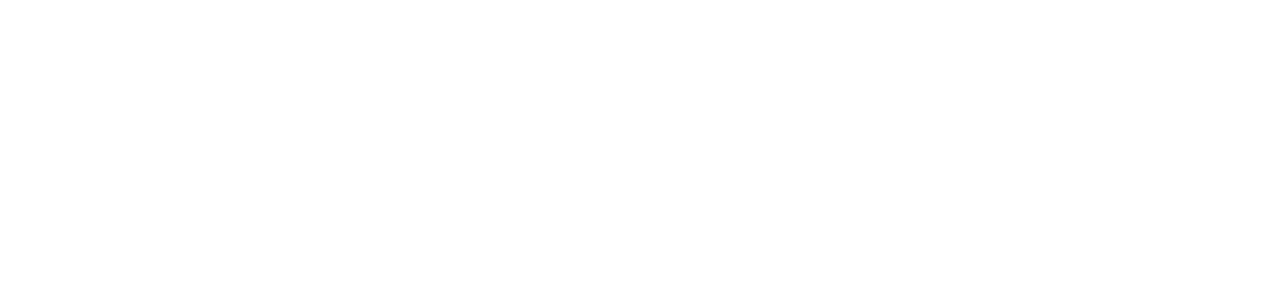
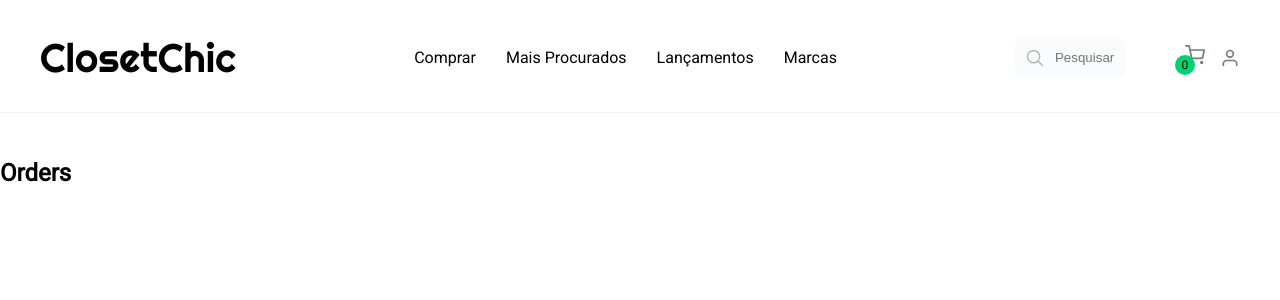
Before and after one commit to patrick-ddeus/closetchic-front, a React (Create React App) app: page /my-orders in a window 1280 px wide. Before the commit this address had no page. Shown: the top 300 px of the page. Built offline with nearby package versions, Linux system fonts and the light colour scheme.

Commit message:
changes fetchData on cart

```diff
--- a/src/App.js
+++ b/src/App.js
@@ -7,6 +7,7 @@
 import SignUpPage from './pages/SignUpPage/SignUpPage.js';
 import SignInPage from './pages/SignInPage/SignInPage.js';
 import CheckoutPage from './pages/CheckoutPage';
+import OrdersPage from './pages/OrdersPage';
 import { UserContextProvider } from './contexts/userContext.js';
 import CartContextProvider from './contexts/cartContext.js';
 
@@ -23,6 +24,7 @@
             <Route path="/sign-up" element={<SignUpPage />} />
             <Route path="/sign-in" element={<SignInPage />} />
             <Route path="/checkout" element={<CheckoutPage />} />
+            <Route path="/my-orders" element={<OrdersPage />} />
             <Route path='/under-construction' element={<UnderConstructionPage />} />
           </Routes>
         </CartContextProvider>
--- a/src/components/Header/Dropdown/index.jsx
+++ b/src/components/Header/Dropdown/index.jsx
@@ -8,11 +8,12 @@
     DropdownListItem,
 } from './styles';
 
-import { Link } from 'react-router-dom';
+import { Link, useNavigate } from 'react-router-dom';
 import { UserContext } from '../../../contexts/userContext';
 
 const Dropdown = ({ visible }) => {
     const { token, name } = useContext(UserContext);
+    const navigate = useNavigate()
     return <>
         {!token ? (
             <DropdownLogin visible={visible}>
@@ -42,7 +43,7 @@
                         <IoChevronForwardOutline />
                     </DropdownListItem>
 
-                    <DropdownListItem>
+                    <DropdownListItem onClick={() => navigate('/my-orders')}>
                         <span>
                             <div>
                                 <IoBagHandle />
--- a/src/contexts/cartContext.js
+++ b/src/contexts/cartContext.js
@@ -15,7 +15,7 @@
     async function fetchData() {
       if (token) {
         if (cart && cart.length === 0) {
-          const { products } = await closetChicApi.getCartProducts(token);
+          const products = await closetChicApi.getCartProducts(token);
           setCart(products);
         } else {
           closetChicApi.postCartProducts(cart, token);
--- /dev/null
+++ b/src/pages/OrdersPage/index.jsx
@@ -0,0 +1,19 @@
+import React, { useState } from 'react';
+import Header from '../../components/Header';
+
+import { Container } from './styles';
+
+const OrdersPage = () => {
+    const [orders, setOrders] = useState([]);
+
+    return (
+        <div>
+            <Header />
+            <main>
+                <h2>Orders</h2>
+            </main>
+        </div>
+    );
+};
+
+export default OrdersPage;
--- /dev/null
+++ b/src/pages/OrdersPage/styles.jsx
@@ -0,0 +1,5 @@
+import styled from 'styled-components';
+
+export const Container = styled.div`
+
+`;
```
